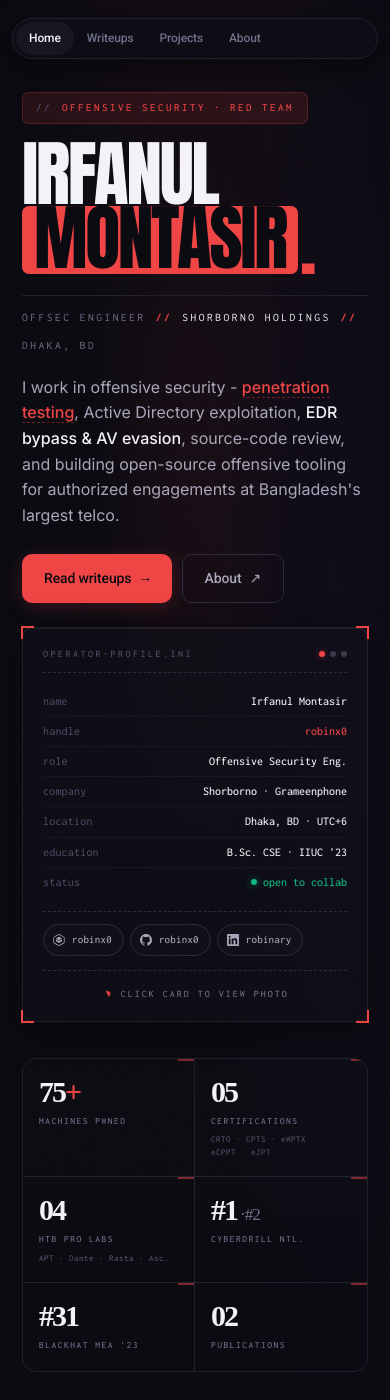
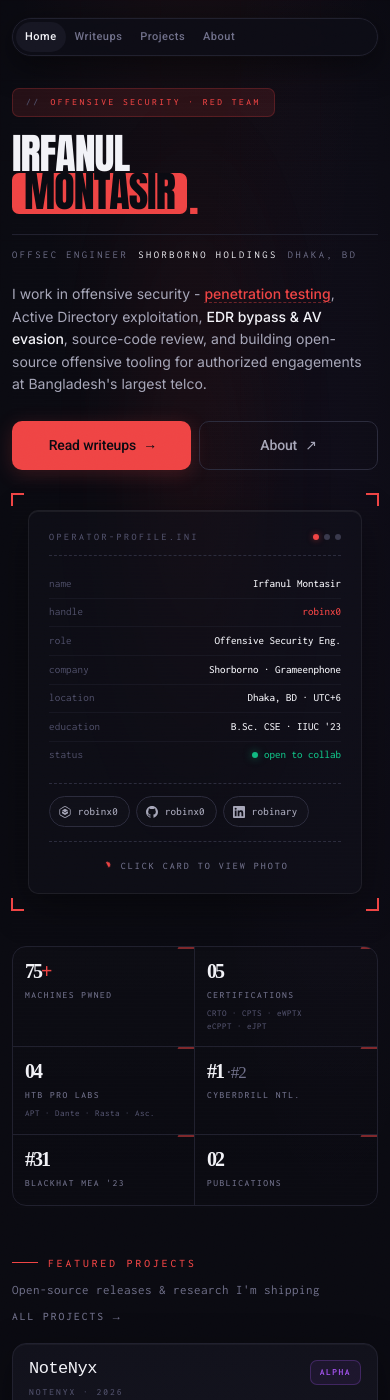
Before and after one commit to Robinx0/robinx0.github.io, a Jekyll site: the page built from index.html, in a window 390 px wide and 1400 px high. Built offline with Jekyll 4.4.1, drawn with Linux system fonts in a browser that asks for light colours; some web fonts are replaced.

Commit message:
Update style.css
updating design fixes

```diff
--- a/assets/css/style.css
+++ b/assets/css/style.css
@@ -1706,6 +1706,92 @@
 @media (max-width: 600px) {
   .nav { padding: 3px; gap: 0; left: 12px; right: 12px; transform: none; }
   .nav-item { font-size: 12px; padding: 7px 13px; }
+
+  /* Page chrome */
+  .pg { padding: 0 16px 40px; }
+  .pg-title-wrap { padding: 18px 0 6px; }
+  .pg-title { font-size: clamp(30px, 9vw, 46px); letter-spacing: -1px; }
+  .pg-sub { font-size: 13px; }
+
+  /* Hero */
+  .hero { padding: 12px 0 4px; }
+  .h-name { font-size: clamp(48px, 13vw, 84px); letter-spacing: -1.5px; }
+  .h-subline { flex-wrap: wrap; row-gap: 4px; font-size: 10.5px; }
+  .h-subline .sep { display: none; }
+  .h-desc { font-size: 14px; }
+  .h-btns { flex-wrap: wrap; gap: 8px; }
+  .h-btns > * { flex: 1 1 140px; text-align: center; justify-content: center; }
+  .op-wrap { padding: 16px; }
+  .op-row { font-size: 11px; }
+
+  /* Stats strip — already 2-col at 720px; tighten further */
+  .strip-v { font-size: 24px; }
+  .strip-l { font-size: 9.5px; }
+  .strip-c { padding: 14px 12px; }
+
+  /* Writeup row — tighter on small screens */
+  .wu { padding: 10px 12px; gap: 8px; grid-template-columns: 36px 48px 1fr; }
+  .wu-idx { font-size: 10px; }
+  .wu-date { font-size: 10px; }
+  .wu-title { font-size: 13.5px; line-height: 1.35; }
+  .wu-meta { gap: 6px; flex-wrap: wrap; }
+  .wu-diff, .wu-cat { font-size: 9.5px; padding: 3px 7px; }
+
+  /* Filter / search bar */
+  .filters { padding: 10px; gap: 5px; }
+  .fb { padding: 6px 10px; font-size: 10px; letter-spacing: .5px; }
+  .filter-meta { font-size: 11px; }
+  .search-wrap { margin: 14px 0 8px; }
+  .search-input { font-size: 13px; padding: 11px 16px 11px 40px; }
+  .search-icon { left: 13px; }
+  .search-kbd { display: none; }   /* no '/' shortcut hint on touch */
+
+  /* Category chips */
+  .cat-chips { gap: 5px; }
+  .chip { padding: 6px 10px; font-size: 10px; }
+  .chip-count { font-size: 9px; padding: 2px 5px; }
+
+  /* Project / tool cards (already 1fr at 900px) */
+  .tool { padding: 16px; }
+  .tool-name { font-size: 17px; }
+  .tool-desc { font-size: 13px; }
+  .tool-feats { gap: 5px; }
+  .tool-feat { font-size: 12px; }
+
+  /* Modals — keep within viewport, full-width buttons */
+  .modal-box { padding: 18px; max-height: 90vh; }
+  .modal-box-wide { width: auto; max-width: 92vw; }
+  .modal-title { font-size: 22px; }
+  .modal-desc { font-size: 13px; }
+  .modal-actions { gap: 8px; }
+  .modal-actions > a { width: 100%; text-align: center; justify-content: center; }
+  .modal-img { aspect-ratio: 16/10; margin-bottom: 14px; }
+
+  /* Section header: stack the "View all →" link below the label */
+  .sec-hdr { flex-direction: column; align-items: flex-start; gap: 6px; }
+  .sec-hdr .more { align-self: flex-start; }
+
+  /* About page bio + cards */
+  .bio-card { padding: 18px; }
+  .bio-name { font-size: 22px; }
+  .bio-meta { font-size: 11.5px; gap: 8px; flex-wrap: wrap; }
+  .certs-grid { grid-template-columns: 1fr; }
+
+  /* Footer */
+  .footer-sig { font-size: 11px; }
+  .footer-meta { font-size: 10.5px; flex-wrap: wrap; gap: 8px; }
+}
+
+@media (max-width: 400px) {
+  .nav-item { font-size: 11px; padding: 6px 9px; letter-spacing: .5px; }
+  .pg { padding: 0 12px 32px; }
+  .pg-title { font-size: 26px; letter-spacing: -.5px; }
+  .h-name { font-size: 42px; letter-spacing: -1px; }
+  .h-tag { font-size: 9.5px; }
+  .modal-box { padding: 14px; }
+  .modal-actions > a { padding: 9px 14px; font-size: 12px; }
+  .footer-socials { flex-wrap: wrap; gap: 6px; }
+  .strip-v { font-size: 20px; }
 }
 
 /* ════════════════════════════════════════════════════════════
```
